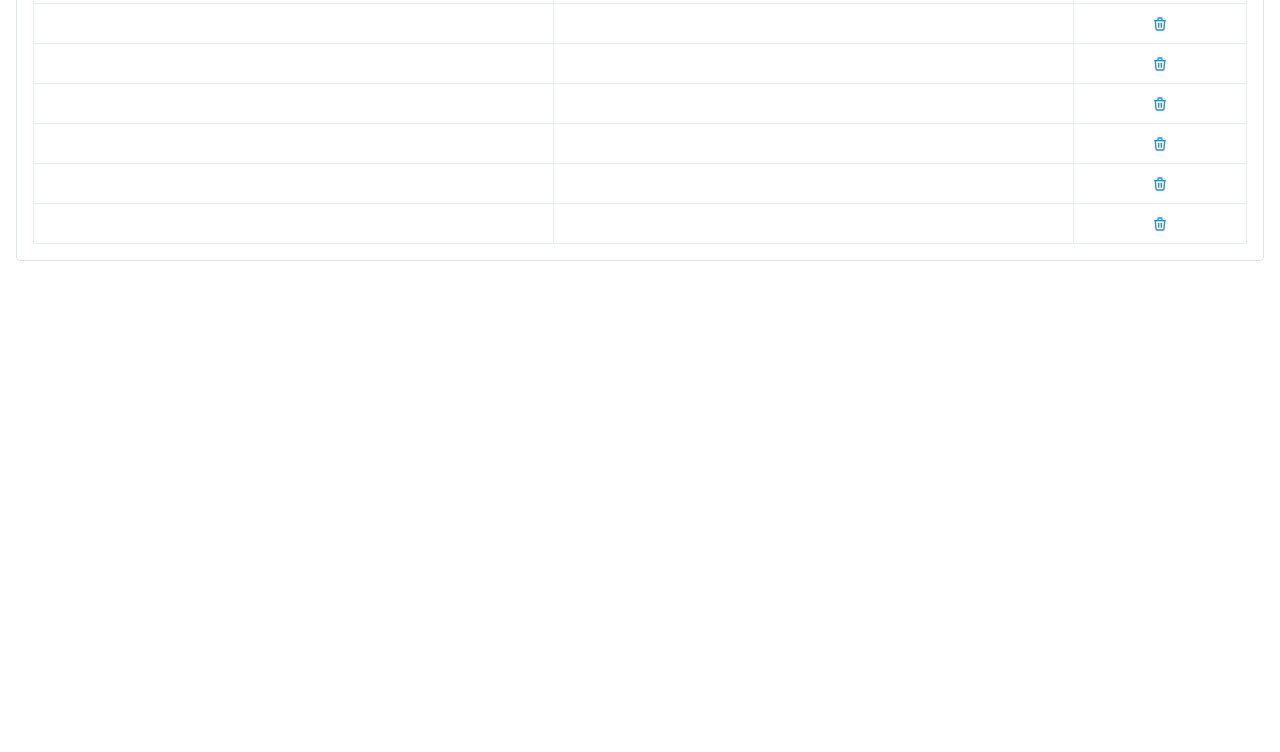
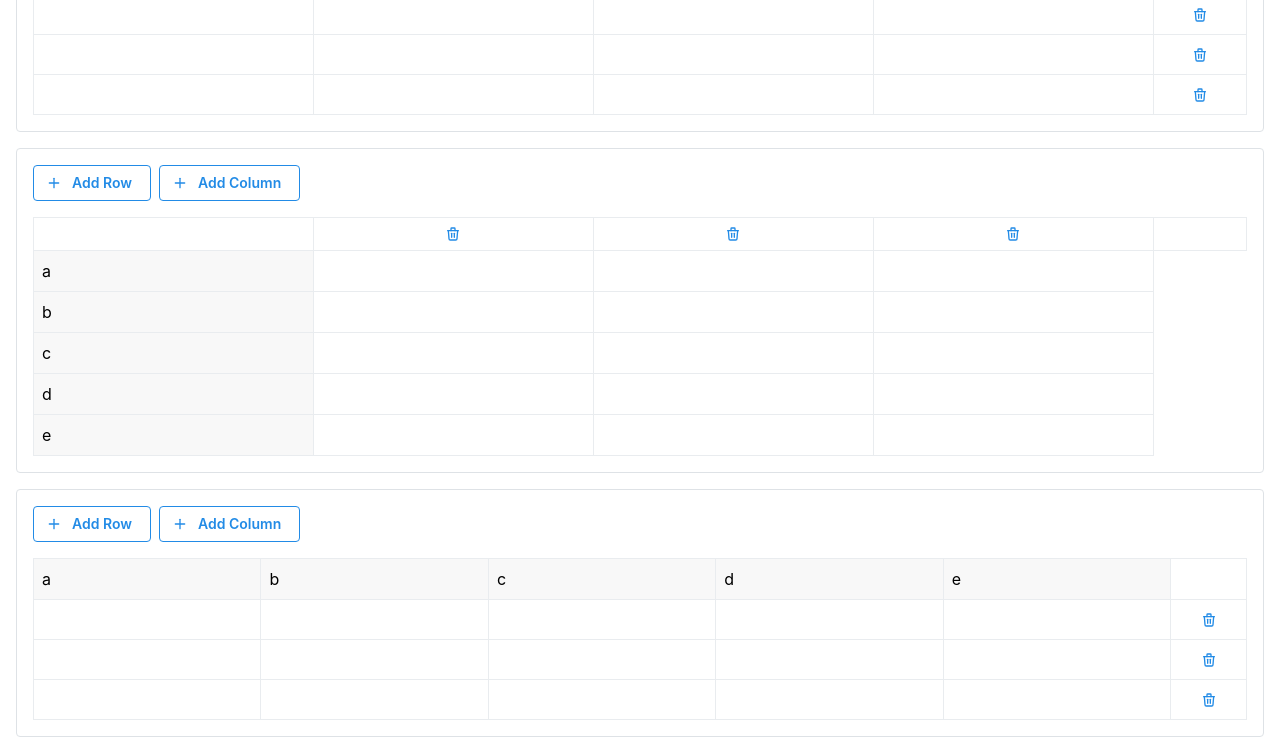
Before and after one commit to AradhyaSingh042/cms-spreadsheet, a React (Vite) app: page / in a window 1280 px wide. Shown: the part 180-932 px from the top of the page. Before the commit the page ends 800 px from the top, so only its background shows below. Built offline with nearby package versions, Linux system fonts and the light colour scheme.

Commit message:
Updated: src

```diff
--- a/src/App.tsx
+++ b/src/App.tsx
@@ -1,7 +1,8 @@
 import { MantineProvider, createTheme } from '@mantine/core';
 import Spreadsheet from "./spreadsheet";
-import { Container } from '@mantine/core';
+import { Container, Stack } from '@mantine/core';
 import { useForm } from "@mantine/form";
+import { useEffect } from 'react';
 
 const theme = createTheme({
   primaryColor: 'blue',
@@ -9,22 +10,47 @@ const theme = createTheme({
 });
 
 function Home() {
+  const savedData = localStorage.getItem('spreadsheetData');
+  const initialValues = savedData ? JSON.parse(savedData) : { sheet1: [], sheet2: [], sheet3: [], sheet4: [] };
   const form = useForm({
     mode: 'controlled',
-    initialValues: {
-      val: [[],["1","2","3","4","5"]] as string[][],
-    },
+    initialValues: initialValues,
     onValuesChange: (values) => {
       console.log(values);
+      localStorage.setItem('spreadsheetData', JSON.stringify(values));
     }
   });
+
   return (
     <Container size="xl" py="xl">
+      <Stack>
+
       <Spreadsheet
-        {...form.getInputProps('val')}
-        rows={8}
-        cols={['apple','baanan']}
+        {...form.getInputProps('sheet1')}
+        rows={4}
+        cols={4}
       />
+
+      <Spreadsheet
+        {...form.getInputProps('sheet2')}
+        rows={['a','b','c','d','e']}
+        cols={4}
+      />
+
+      <Spreadsheet
+        {...form.getInputProps('sheet3')}
+        rows={4}
+        cols={['a','b','c','d','e']}
+      />
+
+      <Spreadsheet
+        {...form.getInputProps('sheet4')}
+        rows={['A','B','C','D','E']}
+        cols={['1','2','3','4','5']}
+      />
+
+      </Stack>
+
     </Container>
   );
 }
```
